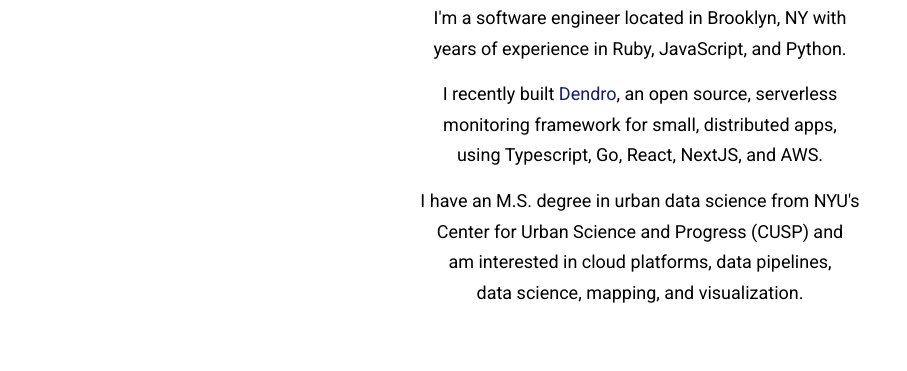
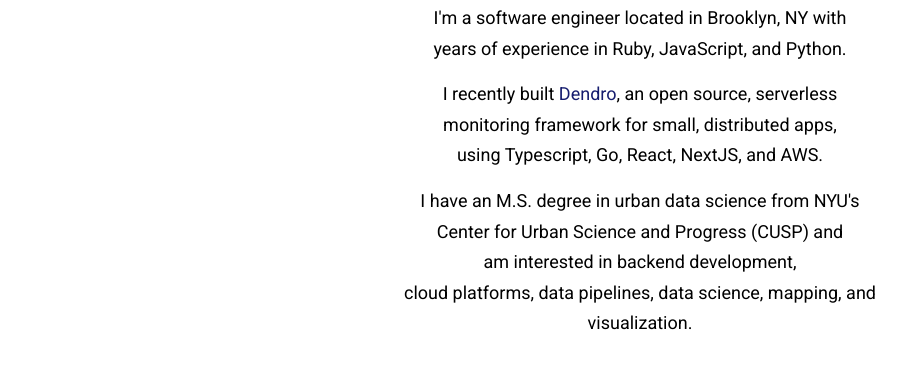
Before and after one commit to nlicalzi/nlicalzi.github.io, a plain HTML site: page index.html in a window 1280 px wide. Shown: the part 429-800 px from the top of the page, without its empty margins (0-907 px from the left). Drawn offline with Linux system fonts and the light colour scheme.

Commit message:
Update index.html

```diff
--- a/index.html
+++ b/index.html
@@ -41,7 +41,7 @@
       <p>I'm a software engineer located in Brooklyn, NY with<br>years of experience in Ruby, JavaScript, and Python.</p>
       <p>I recently built <a class="dendro" href="https://getdendro.com/">Dendro</a>, an open source, serverless<br>monitoring framework for small, distributed apps,<br>
         using Typescript, Go, React, NextJS, and AWS.</p>
-      <p>I have an M.S. degree in urban data science from NYU's<br>Center for Urban Science and Progress (CUSP) and<br>am interested in cloud platforms, data pipelines,<br>data science, mapping, and visualization.</p>
+      <p>I have an M.S. degree in urban data science from NYU's<br>Center for Urban Science and Progress (CUSP) and<br>am interested in backend development,<br>cloud platforms, data pipelines, data science, mapping, and visualization.</p>
 
     </section>
     <section id="dendro" class="flexbox horz-center">
```
